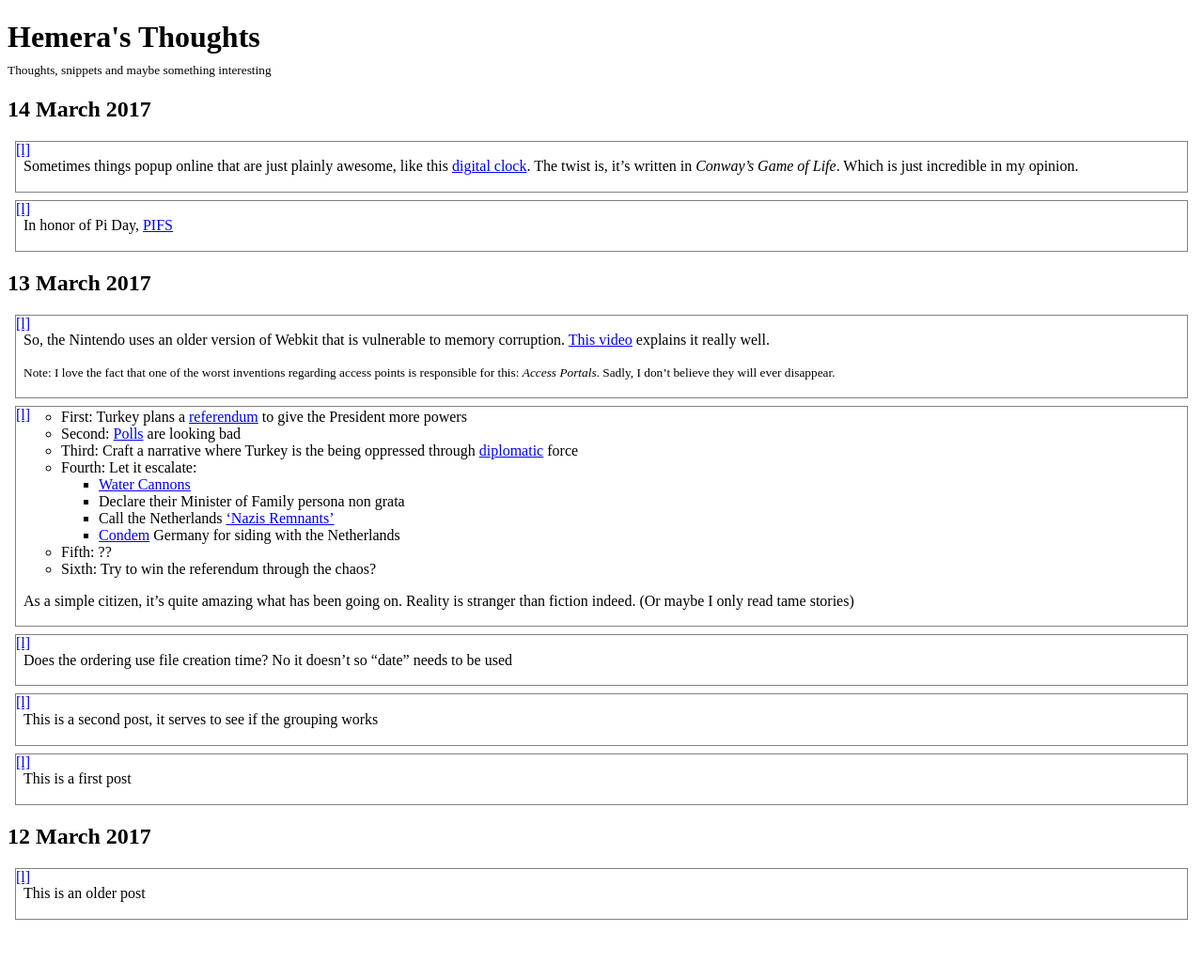
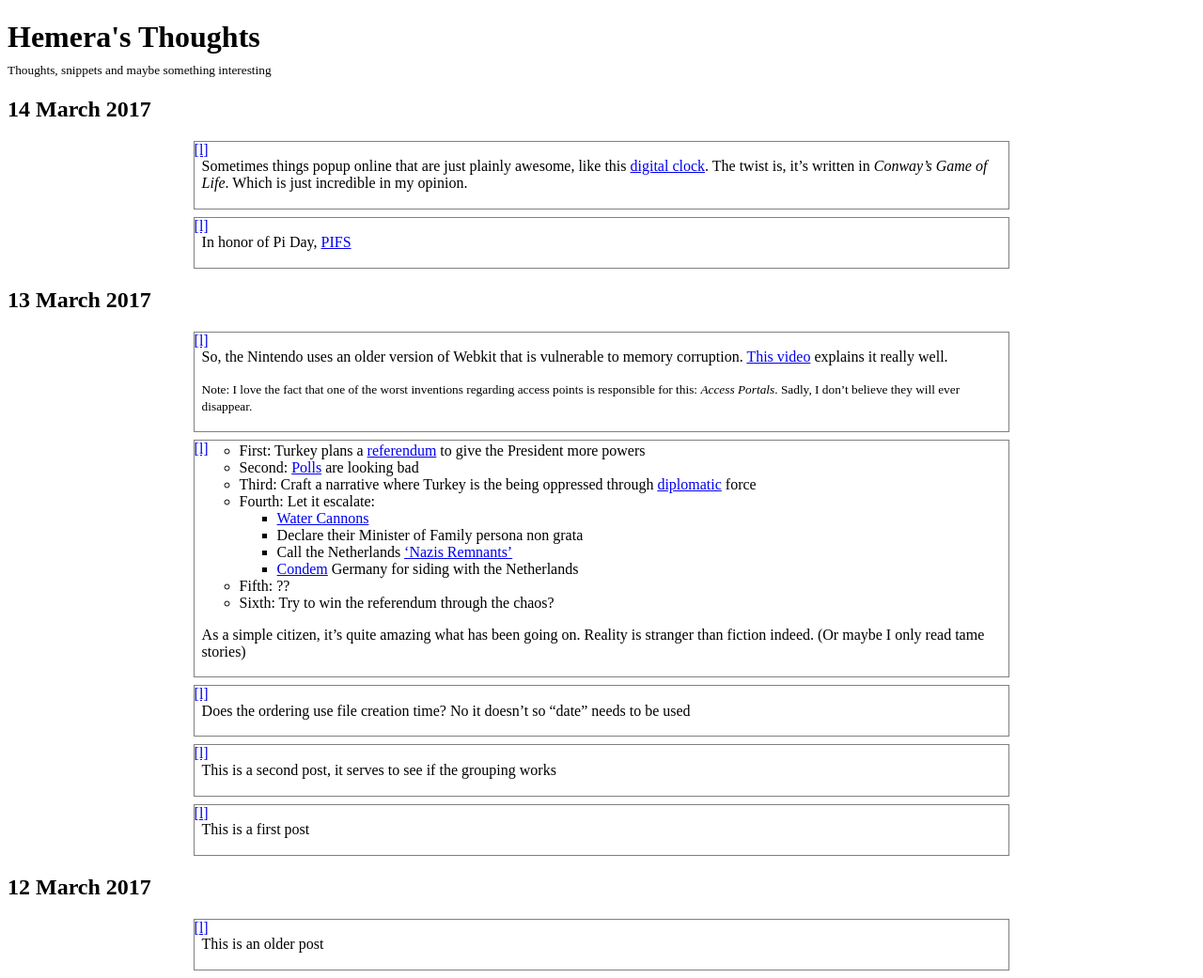
Before and after one commit to TheNeikos/hemera.space, a Jekyll site: the page built from index.html, in a window 1280 px wide. Shown: the whole page at 94% size. Built offline with Jekyll 4.4.1, drawn with Linux system fonts in a browser that asks for light colours; the list of posts is cut into pages by our own code; before the commit the page ends 995 px from its top, so only the background shows below that.

Commit message:
Add style to blog width

```diff
--- a/css/style.scss
+++ b/css/style.scss
@@ -20,6 +20,8 @@ a.link {
 ul.posts {
     list-style: none;
     padding-left: 0;
+    width: 70%;
+    margin: 0 auto;
     & > li {
         border: solid gray 1px;
         margin: 0.5em;
```
